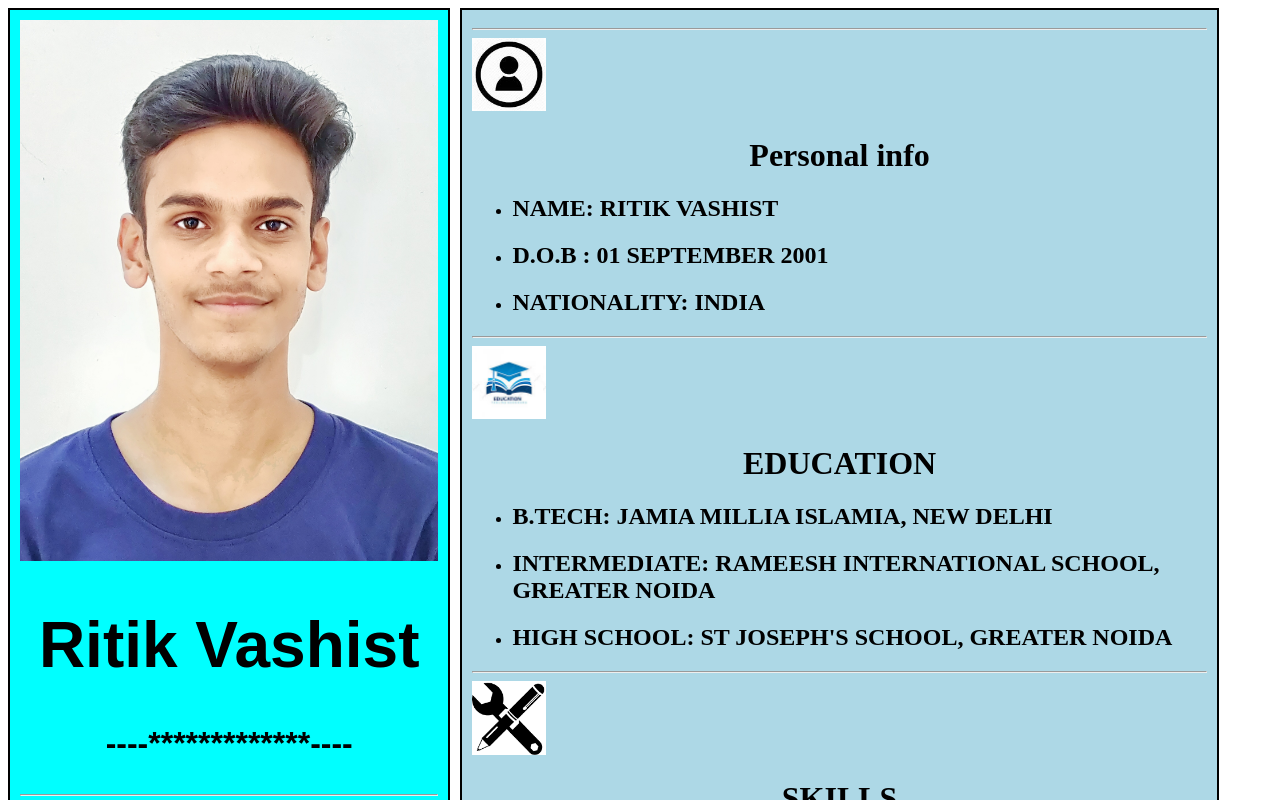
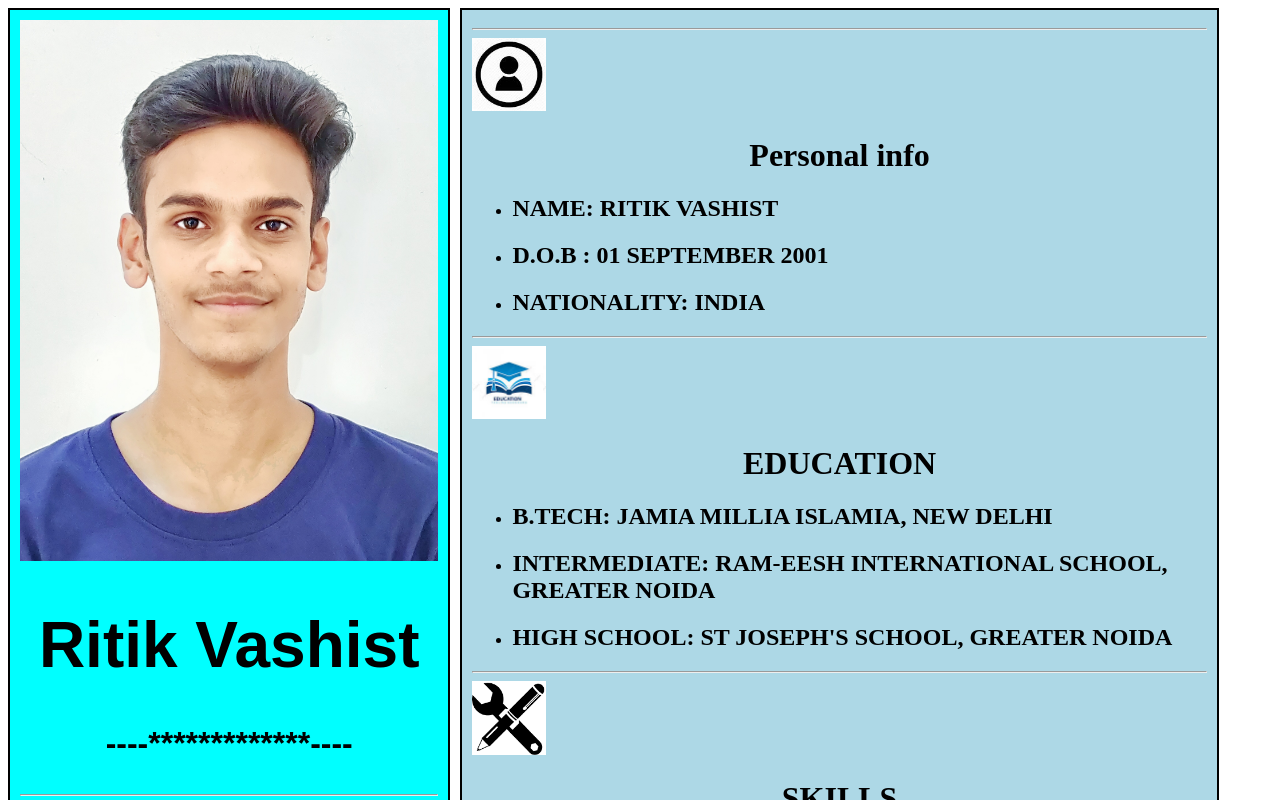
Before and after one commit to ritik-vashist/Profile, a plain HTML site: page index.html in a window 1280 px wide. Shown: the top 800 px of the page. Drawn offline with Linux system fonts and the light colour scheme.

Commit message:
Update index.html

```diff
--- a/index.html
+++ b/index.html
@@ -115,7 +115,7 @@
 								<h2>B.TECH: JAMIA MILLIA ISLAMIA, NEW DELHI</h2>
 								</li>
 								<li>
-								<h2>INTERMEDIATE: RAMEESH INTERNATIONAL SCHOOL, GREATER NOIDA</h2>
+								<h2>INTERMEDIATE: RAM-EESH INTERNATIONAL SCHOOL, GREATER NOIDA</h2>
 								</li>
 								<li>
 								<h2>HIGH SCHOOL: ST JOSEPH'S SCHOOL, GREATER NOIDA</h2>
```
